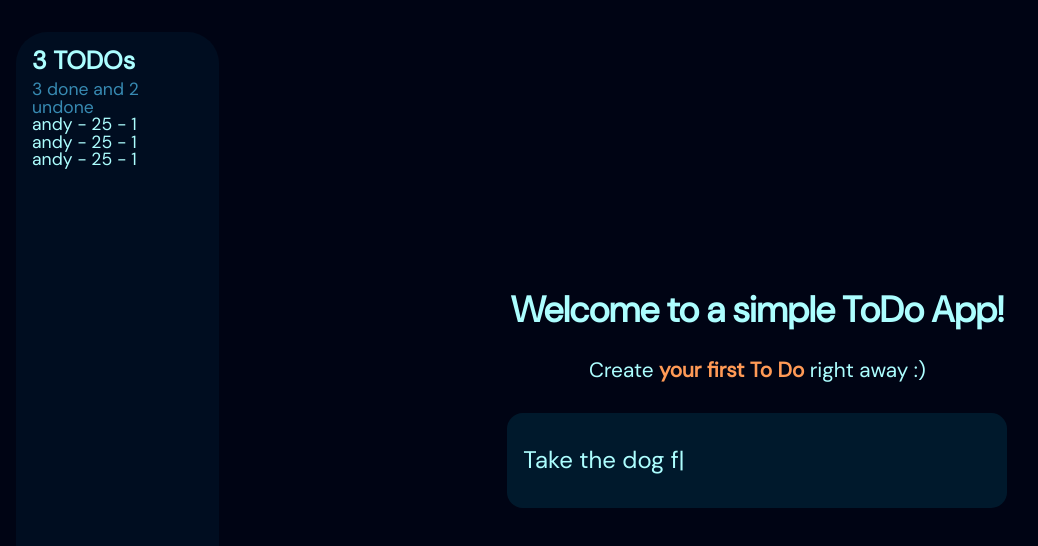
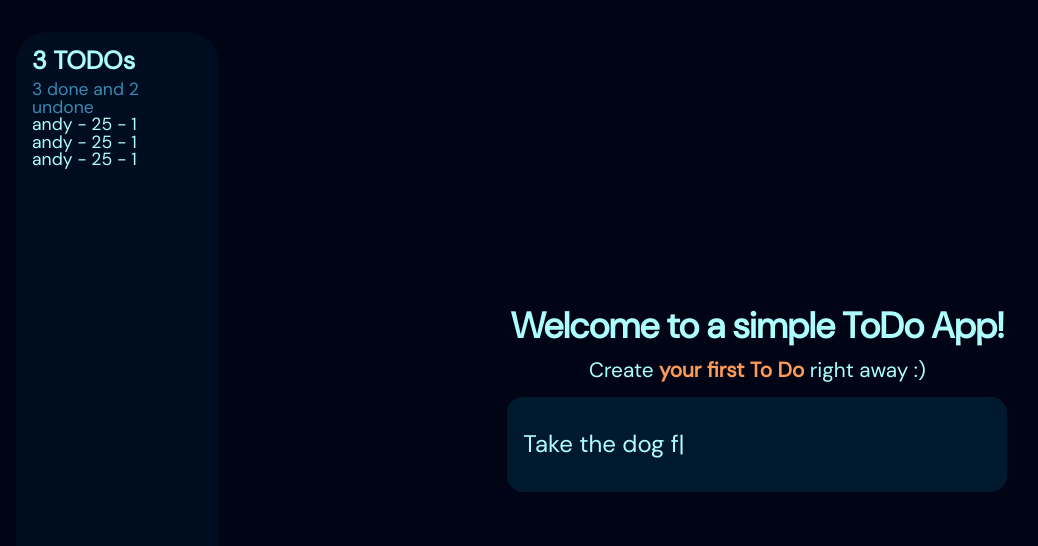
Before and after one commit to Andres191200/todo-app, a React (Vite) app: page / in a window 1280 px wide. Shown: the top 546 px of the page, without its empty margins (16-1054 px from the left). Built offline with nearby package versions, Linux system fonts and the light colour scheme.

Commit message:
checking session status

```diff
--- a/src/components/todos-grid/styles.module.scss
+++ b/src/components/todos-grid/styles.module.scss
@@ -2,9 +2,9 @@
   display: flex;
   flex-direction: column;
   justify-content: space-between;
-  height: 100%;
   width: 100%;
-  padding-block: var(--margin-md);
+  box-sizing: border-box;
+  padding-block: var(--margin-sm);
 }
 
 .todosGrid {
--- /dev/null
+++ b/src/components/todos-section/TodosSection.tsx
@@ -0,0 +1,35 @@
+import React from 'react'
+import TodosGrid from '../todos-grid/TodosGrid'
+import Button from '../button/Button'
+import styles from './styles.module.scss';
+import TodoForm from '../todo-form/TodoForm';
+
+export default function TodosSection({ todos, onNewTodoHandleClick, onCompleteForm}) {
+  return (
+    <div className={styles.todosSectionComponent}>
+        {
+            todos.length > 0 ? (
+        <div className={styles.todosGridContainer}>
+          <TodosGrid todos={todos} />
+          <Button
+            label="new todo"
+            onButtonClick={onNewTodoHandleClick}
+          />
+        </div>
+      ) : (
+        <>
+          <h1>Welcome to a simple ToDo App!</h1>
+          <p className={styles.subtitle}>
+            Create<span className="highlight bold"> your first To Do </span> right away :)
+          </p>
+          <TodoForm
+            onComplete={(title, description) =>
+              onCompleteForm(title, description)
+            }
+          />
+        </>
+      )
+        }
+    </div>
+  )
+}
--- /dev/null
+++ b/src/components/todos-section/styles.module.scss
@@ -0,0 +1,20 @@
+.todosSectionComponent {
+  display: flex;
+  flex-direction: column;
+  align-items: center;
+  justify-content: center;
+  width: 100%;
+  height: 100%;
+  gap: var(--margin-sm);
+  .subtitle {
+    display: inline;
+    text-align: center;
+    font-size: 1.3rem !important;
+  }
+
+  .todosGridContainer{
+    box-sizing: border-box;
+    height: 100%;
+    width: 100%;
+  }
+}
--- a/src/screens/Home.tsx
+++ b/src/screens/Home.tsx
@@ -8,10 +8,29 @@ import TodoCard from "../components/todo-card/TodoCard.tsx";
 import Button from "../components/button/Button.tsx";
 import Modal from "../components/modal/Modal.tsx";
 import TodosGrid from "../components/todos-grid/TodosGrid.tsx";
+import { supabase } from "../supabase-client/supabaseClient.ts";
+import TodosSection from "../components/todos-section/TodosSection.tsx";
 
 export default function Home() {
   const [todos, setTodos] = useState<Todo[]>([]);
   const [isModalOpen, setIsModalOpen] = useState<boolean>(false);
+  const [loading, setLoading] = useState<boolean>(true);
+  const [user, setUser] = useState<any>(null);
+
+  useEffect(() => {
+    supabase.auth.getSession().then(({ data }) => {
+      console.log("data: ", data);
+    });
+    setLoading(false);
+  });
+
+  if (loading) {
+    return (
+      <div className={styles.homeScreen}>
+        <h2>Loading....</h2>
+      </div>
+    );
+  }
 
   return (
     <div className={styles.homeScreen}>
@@ -35,30 +54,16 @@ export default function Home() {
           />
         </Modal>
       ) : null}
-      {todos.length > 0 ? (
-        <>
-          <TodosGrid todos={todos} />
-          <Button
-            label="new todo"
-            onButtonClick={() => setIsModalOpen((prevState) => !prevState)}
-          />
-        </>
-      ) : (
-        <>
-          <h1>Welcome to a simple ToDo App!</h1>
-          <p className={styles.subtitle}>
-            Create<span className="highlight bold"> your first To Do </span> right away :)
-          </p>
-          <TodoForm
-            onComplete={(title, description) =>
+      <TodosSection
+        onNewTodoHandleClick={() => setIsModalOpen((prevState) => !prevState)}
+        todos={todos}
+        onCompleteForm={(title:string, description:string) =>
           setTodos((prevTodos) => [
             ...prevTodos,
             { title: title, description: description },
           ])
         }
       />
-        </>
-      )}
     </div>
   );
 }
--- a/src/screens/styles.module.scss
+++ b/src/screens/styles.module.scss
@@ -8,11 +8,4 @@
   gap: var(--margin-md);
   background-color: var(--bg-dark);
 
-  p{
-    display: inline;
-  }
 }
-
-.subtitle {
-  font-size: 1.3rem !important;
-}
```
Also changed, not shown: 1 other file (tests, documents, lock files or other folders). Lines whose indentation alone changed are shown as unchanged.
